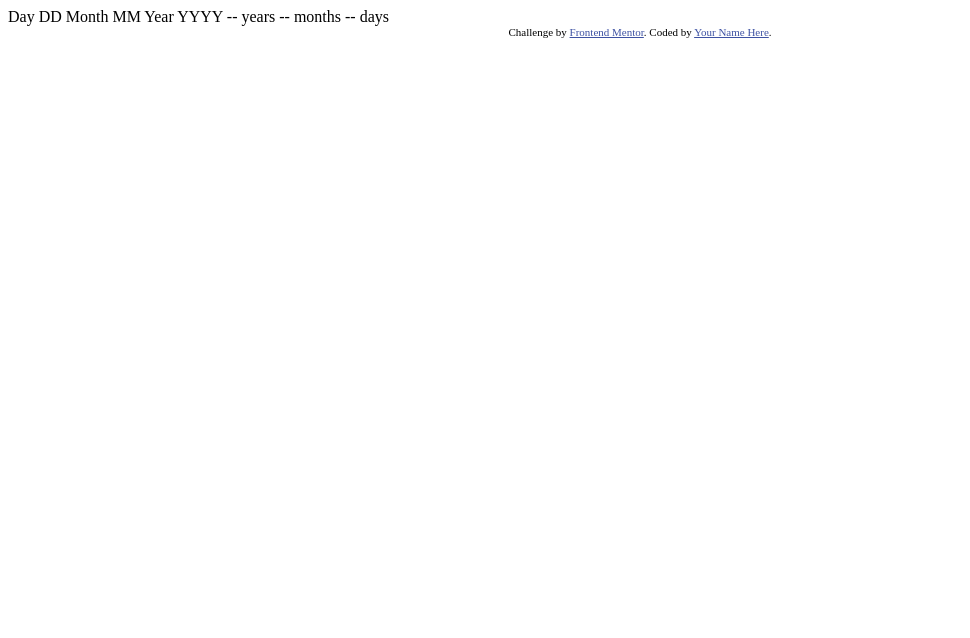
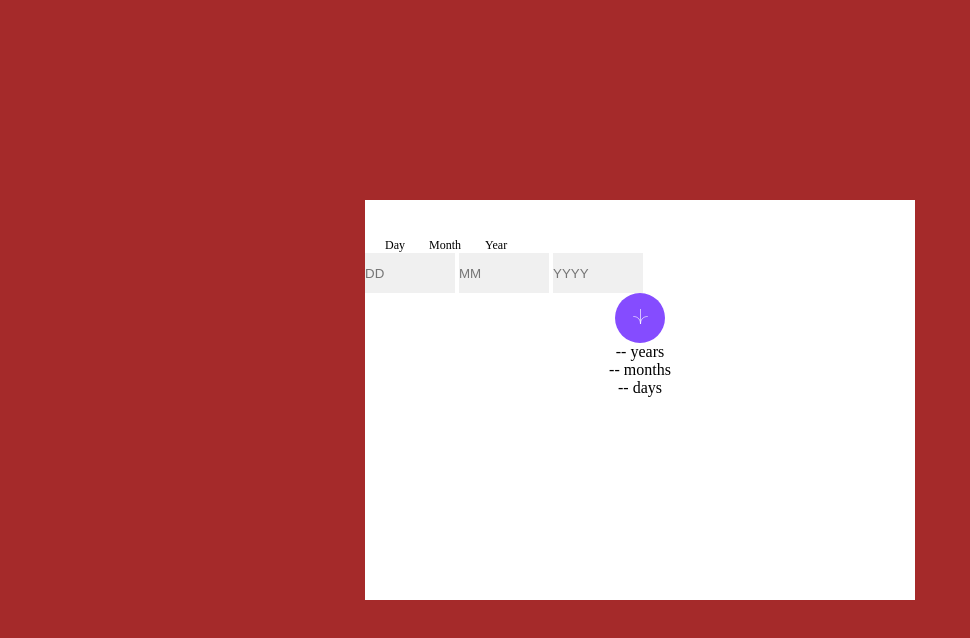
Before and after one commit to yuri151/age-calculator-app-main, a plain HTML site: page index.html in a window 1280 px wide. Shown: the whole page, without its empty margins (0-970 px from the left). Drawn offline with Linux system fonts and the light colour scheme.

Commit message:
tudo bagunçado  mas indo

```diff
--- /dev/null
+++ b/assets/Css/style.css
@@ -0,0 +1,78 @@
+@import url('https://fonts.googleapis.com/css2?family=Poppins:ital,wght@0,300;0,400;0,500;0,600;0,800;1,300;1,400;1,500;1,600;1,700;1,800&display=swap');
+
+*{
+    margin: 0;
+    padding: 0;
+    border: 0;
+}
+
+body{
+    background-color: hsl(0, 0%, 86%);
+    font-family: "Poppins"  sans-serif;
+}
+
+main{
+    width: 100vw;
+    height: 100vh;
+
+    display: flex;
+    justify-content: center;
+    align-items: center;
+    text-align: center;
+    background-color: brown;
+}
+
+#conteudo{
+    width: 550px;
+    height: 400px;
+    background-color: white;
+}
+
+form{
+     margin-top: 35px;
+     /* background-color: aqua; */
+     text-align: left;
+    flex-direction: row;
+}
+
+
+#textosinputs{
+    display: block;
+}
+
+label{
+
+    font-size: 12px;
+    font-weight: normal;
+    text-align: left;
+    /* display: block; */
+    margin-left: 20px;
+    /* background-color: blueviolet; */
+
+
+}
+.data{
+    width: 90px;
+    height: 40px;
+    /* display: block; */
+    /* margin-top: 55px; */
+
+    background-color: hsl(0, 0%, 94%);
+}
+
+#erros{
+    display: block;
+}
+
+button{
+    background-color:  hsl(259, 100%, 65%);
+    width: 50px;
+    height: 50px;
+
+    border-radius: 40px;
+    cursor: pointer;
+}
+
+img{
+    width: 15px;
+}
--- /dev/null
+++ b/assets/Js/script.js
@@ -0,0 +1,81 @@
+function calcularIdade(){
+
+    let dia =  document.getElementsByTagName("input")[0]
+    let mes =  document.getElementsByTagName("input")[1]
+    let ano =  document.getElementsByTagName("input")[2]
+
+    let erroDia = document.getElementById("errodia")
+
+    let now = new Date()
+    let bissexto = 0
+    let diaAtual = now.getDate()
+    let mesAtual = now.getMonth() +1
+    let anoAtual = now.getFullYear()
+
+    const lista30dias = [4,6,9,11]
+
+    dia = Number(dia.value)
+    mes = Number(mes.value)
+    ano = Number(ano.value)
+
+    DiaTotalMes = mes in lista30dias? 30 : 31
+
+
+    if(dia == " " || mes == " " || ano == " "|| dia > 31 || mes > 12 || ano > anoAtual){
+            erroDia.innerText = "TEST"
+            window.alert("ERRO")
+        }
+
+    else{
+
+        if(mes == 2){
+            bissexto = ano %4 == 0 ? 29: 28
+            DiaTotalMes = bissexto
+            window.alert(`${DiaTotalMes}`)
+
+            if(dia > DiaTotalMes  ){
+                window.alert("ERRO")
+
+            }
+
+            else{
+                ano = anoAtual - ano -1
+                mes =  0
+                dia = diaAtual - dia
+
+                window.alert(`M1 FIM dias ${dia} meses ${mes} e idade ${ano}`)
+            }
+        }
+
+        else{
+
+            if(mesAtual < mes){
+
+                ano = anoAtual - ano -1
+                mes =  12- (mes - mesAtual)
+                dia = diaAtual - dia
+
+                window.alert(`M FIM dias ${dia} meses ${mes} e idade ${ano}`)
+
+            }
+
+            else if(mes == mesAtual){
+
+                ano = anoAtual - ano -1
+                mes =  0
+                dia = diaAtual - dia
+
+                window.alert(`M1 FIM dias ${dia} meses ${mes} e idade ${ano}`)
+            }
+
+            else{
+
+                ano = anoAtual - ano -1
+                mes = ( 12- (mes - mesAtual))-12
+                dia = diaAtual - dia
+
+                window.alert(`FIM dias ${dia} meses ${mes} e idade ${ano}`)
+            }
+        }
+    }
+}
--- a/index.html
+++ b/index.html
@@ -5,33 +5,42 @@
   <meta name="viewport" content="width=device-width, initial-scale=1.0"> <!-- displays site properly based on user's device -->
 
   <link rel="icon" type="image/png" sizes="32x32" href="./assets/images/favicon-32x32.png">
-
+  <link rel="stylesheet" href="assets/Css/style.css">
   <title>Frontend Mentor | Age calculator app</title>
 
-  <!-- Feel free to remove these styles or customise in your own stylesheet 👍 -->
-  <style>
-    .attribution { font-size: 11px; text-align: center; }
-    .attribution a { color: hsl(228, 45%, 44%); }
-  </style>
 </head>
 <body>
+<main>
+<div id="conteudo">
 
-  Day
-  DD
+    <form action="">
 
-  Month
-  MM
+      <div id="textosinputs">
+        <label>Day</label>
+        <label for="">Month</label>
+        <label for="">Year</label>
+      </div>
 
-  Year
-  YYYY
+      <input class="data" type="text" placeholder="DD">
+      <input class="data" type="text" placeholder="MM">
+      <input class="data" type="text" placeholder="YYYY">
 
-  -- years
-  -- months
-  -- days
+      <div id="erros">
+        <span id="errodia"></span>
+        <span id="erromes"></span>
+        <span id="erroano"></span>
+      </div>
+    </form>
 
-  <div class="attribution">
-    Challenge by <a href="https://www.frontendmentor.io?ref=challenge" target="_blank">Frontend Mentor</a>.
-    Coded by <a href="#">Your Name Here</a>.
-  </div>
+    <hr>
+    <button onclick="calcularIdade()"><img src="assets/images/icon-arrow.svg" alt=""></button>
+    <div> <span id="ano">--</span> years</div>
+    <div> <span id="mes">--</span> months</div>
+    <div> <span id="dia">--</span> days</div>
+</div>
+</main>
+
+
+<script src="assets/Js/script.js"></script>
 </body>
 </html>
```
Also changed, not shown: test/index.html (added, +24 -0 lines).
